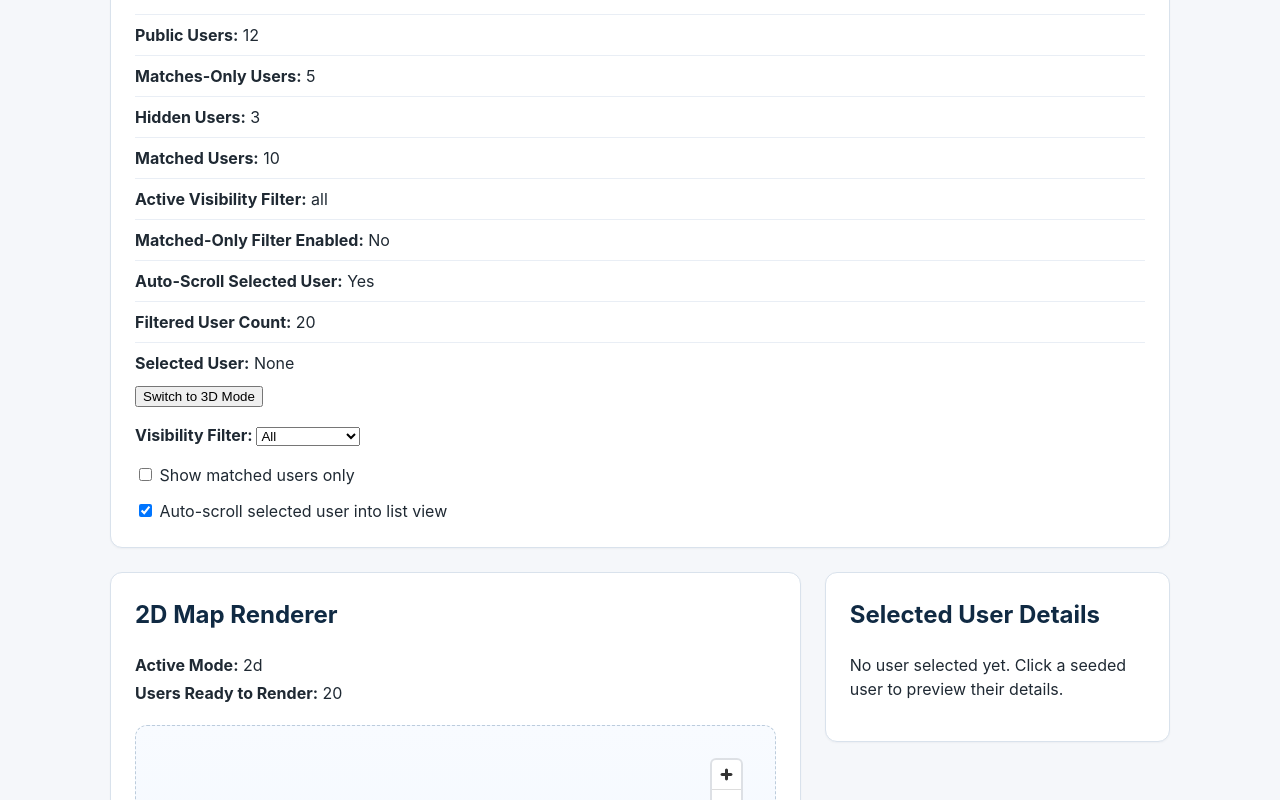
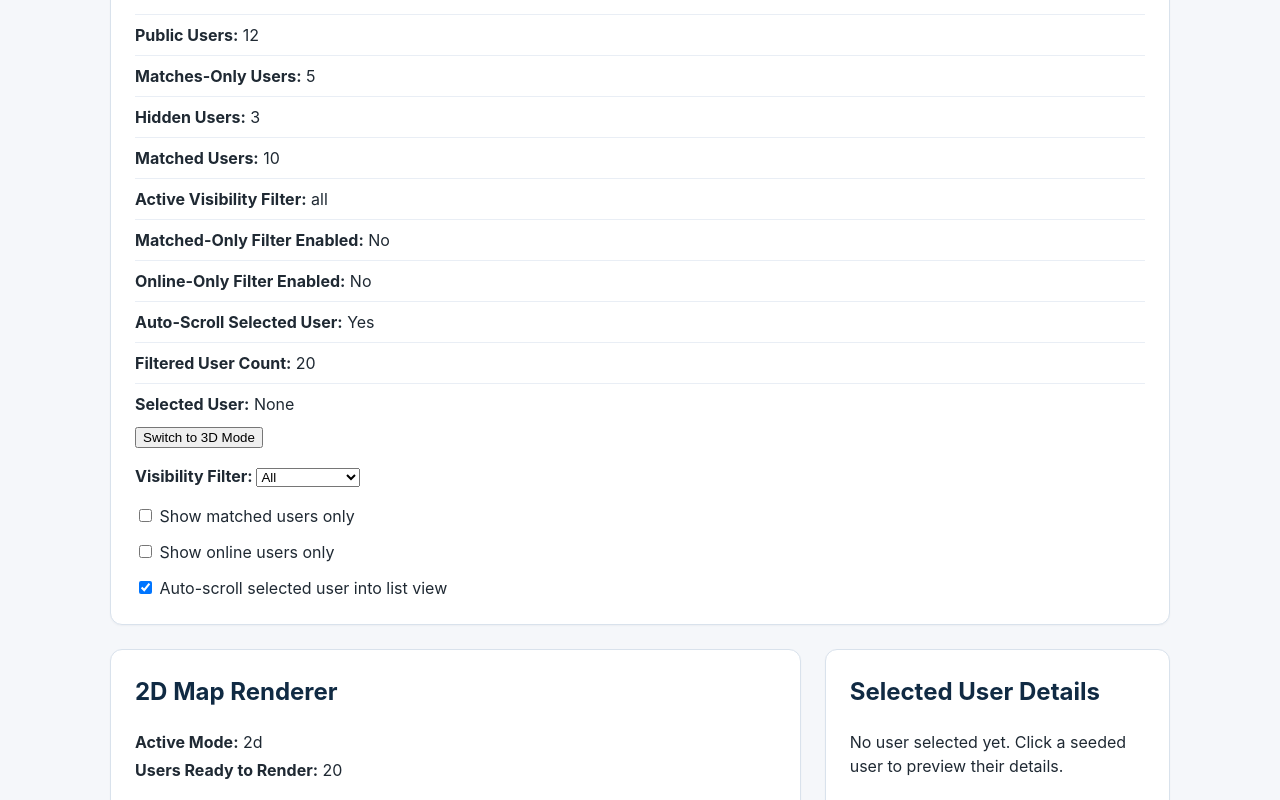
Before and after one commit to tpersaud27/geo-presence-mfe, a React (Vite) app in the folder geo-presence-mfe/: page / in a window 1280 px wide. Shown: the part 555-1355 px from the top of the page. Built offline with nearby package versions, Linux system fonts and the light colour scheme; no server answers.

Commit message:
feat: add online-only user filter and clear selection when user is filtered out

```diff
--- a/geo-presence-mfe/src/components/ConfigurationSummary.tsx
+++ b/geo-presence-mfe/src/components/ConfigurationSummary.tsx
@@ -17,10 +17,12 @@ interface ConfigurationSummaryProps {
   filteredUserCount: number;
   selectedUserName?: string;
   showMatchedOnly: boolean;
+  showOnlineOnly: boolean;
   autoScrollToSelectedUser: boolean;
   onModeToggle: () => void;
   onVisibilityFilterChange: (event: React.ChangeEvent<HTMLSelectElement>) => void;
   onShowMatchedOnlyChange: (event: React.ChangeEvent<HTMLInputElement>) => void;
+  onShowOnlineOnlyChange: (event: React.ChangeEvent<HTMLInputElement>) => void;
   onAutoScrollToSelectedUserChange: (event: React.ChangeEvent<HTMLInputElement>) => void;
 }
 
@@ -40,10 +42,12 @@ function ConfigurationSummary({
   filteredUserCount,
   selectedUserName,
   showMatchedOnly,
+  showOnlineOnly,
   autoScrollToSelectedUser,
   onModeToggle,
   onVisibilityFilterChange,
   onShowMatchedOnlyChange,
+  onShowOnlineOnlyChange,
   onAutoScrollToSelectedUserChange,
 }: ConfigurationSummaryProps) {
   return (
@@ -88,6 +92,9 @@ function ConfigurationSummary({
         </li>
         <li>
           <strong>Matched-Only Filter Enabled:</strong> {showMatchedOnly ? 'Yes' : 'No'}
+        </li>
+        <li>
+          <strong>Online-Only Filter Enabled:</strong> {showOnlineOnly ? 'Yes' : 'No'}
         </li>
         <li>
           <strong>Auto-Scroll Selected User:</strong> {autoScrollToSelectedUser ? 'Yes' : 'No'}
@@ -135,6 +142,18 @@ function ConfigurationSummary({
       </div>
 
       <div style={{ marginTop: '12px' }}>
+        <label htmlFor="online-only-filter">
+          <input
+            id="online-only-filter"
+            type="checkbox"
+            checked={showOnlineOnly}
+            onChange={onShowOnlineOnlyChange}
+          />{' '}
+          Show online users only
+        </label>
+      </div>
+
+      <div style={{ marginTop: '12px' }}>
         <label htmlFor="auto-scroll-selected-user">
           <input
             id="auto-scroll-selected-user"
--- a/geo-presence-mfe/src/features/geo-presence/GeoPresenceDashboard.tsx
+++ b/geo-presence-mfe/src/features/geo-presence/GeoPresenceDashboard.tsx
@@ -1,4 +1,4 @@
-import { useState } from 'react';
+import { useEffect, useState } from 'react';
 import { mockGeoPresenceConfig } from '../../mock/mockGeoPresenceConfig';
 import { mockPresenceUsers } from '../../mock/mockPresenceUsers';
 import type { GeoPresenceMode } from '../../core/config/geoPresenceConfig';
@@ -26,6 +26,7 @@ function GeoPresenceDashboard() {
     const [selectedUser, setSelectedUser] = useState<PresenceUser | null>(null);
     const [visibilityFilter, setVisibilityFilter] = useState<VisibilityFilter>('all');
     const [showMatchedOnly, setShowMatchedOnly] = useState(false);
+    const [showOnlineOnly, setShowOnlineOnly] = useState(false);
     const [autoScrollToSelectedUser, setAutoScrollToSelectedUser] = useState(true);
 
     const totalUserCount = mockPresenceUsers.length;
@@ -36,14 +37,30 @@ function GeoPresenceDashboard() {
 
     const visibilityFilteredUsers = filterUsersByVisibility(mockPresenceUsers, visibilityFilter);
 
-    const filteredUsers = showMatchedOnly
+    const matchedFilteredUsers = showMatchedOnly
         ? visibilityFilteredUsers.filter((user) => user.isMatch)
         : visibilityFilteredUsers;
+
+    const filteredUsers = showOnlineOnly
+        ? matchedFilteredUsers.filter((user) => user.status === 'online')
+        : matchedFilteredUsers;
 
     const initialLatitude = initialView?.lat ?? 39.5;
     const initialLongitude = initialView?.lon ?? -98.35;
     const initialZoom = initialView?.zoom ?? 3;
     const tileUrlTemplate = providers.map2d.tileUrlTemplate;
+
+    useEffect(() => {
+        if (!selectedUser) {
+            return;
+        }
+
+        const selectedUserStillVisible = filteredUsers.some((user) => user.id === selectedUser.id);
+
+        if (!selectedUserStillVisible) {
+            setSelectedUser(null);
+        }
+    }, [filteredUsers, selectedUser]);
 
     const handleModeToggle = () => {
         setCurrentMode((previousMode) => (previousMode === '2d' ? '3d' : '2d'));
@@ -59,6 +76,10 @@ function GeoPresenceDashboard() {
 
     const handleShowMatchedOnlyChange = (event: React.ChangeEvent<HTMLInputElement>) => {
         setShowMatchedOnly(event.target.checked);
+    };
+
+    const handleShowOnlineOnlyChange = (event: React.ChangeEvent<HTMLInputElement>) => {
+        setShowOnlineOnly(event.target.checked);
     };
 
     const handleAutoScrollToSelectedUserChange = (
@@ -90,10 +111,12 @@ function GeoPresenceDashboard() {
                 filteredUserCount={filteredUsers.length}
                 selectedUserName={selectedUser?.displayName}
                 showMatchedOnly={showMatchedOnly}
+                showOnlineOnly={showOnlineOnly}
                 autoScrollToSelectedUser={autoScrollToSelectedUser}
                 onModeToggle={handleModeToggle}
                 onVisibilityFilterChange={handleVisibilityFilterChange}
                 onShowMatchedOnlyChange={handleShowMatchedOnlyChange}
+                onShowOnlineOnlyChange={handleShowOnlineOnlyChange}
                 onAutoScrollToSelectedUserChange={handleAutoScrollToSelectedUserChange}
             />
 
```
